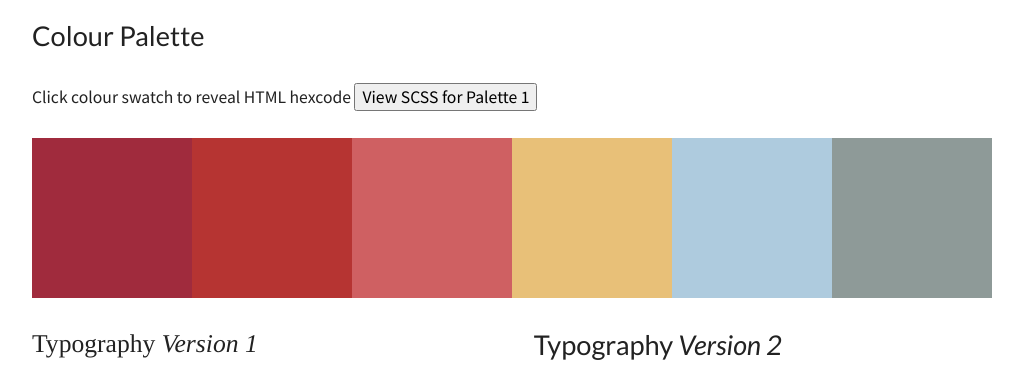
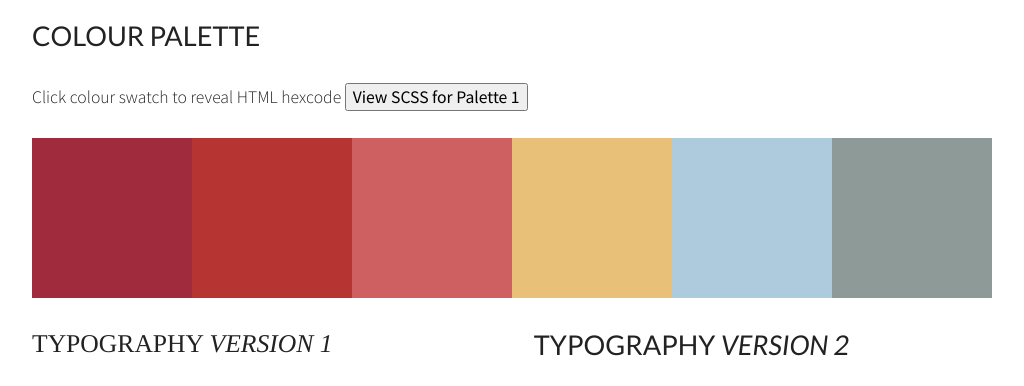
Before and after one commit to melissajclark/webstyles, a website: page index.html in a window 1280 px wide. Shown: the part 205-591 px from the top of the page, without its empty margins (96-1120 px from the left). Drawn offline with nearby package versions, Linux system fonts and the light colour scheme; files that its build step writes are made by us from their sources.

Commit message:
updated font-weights

```diff
--- a/scss/base/mixins/_typographyMixins.scss
+++ b/scss/base/mixins/_typographyMixins.scss
@@ -11,14 +11,16 @@ font:{
   style: normal;
   weight: 400;
   }
+  text-transform:uppercase;
 }
 
 @mixin body-font {
 font:{
   family: $body-font;
   style: normal;
-  weight: 400;
+  weight: 300;
   }
+
 }
 
 @mixin normal-font-size {
```
